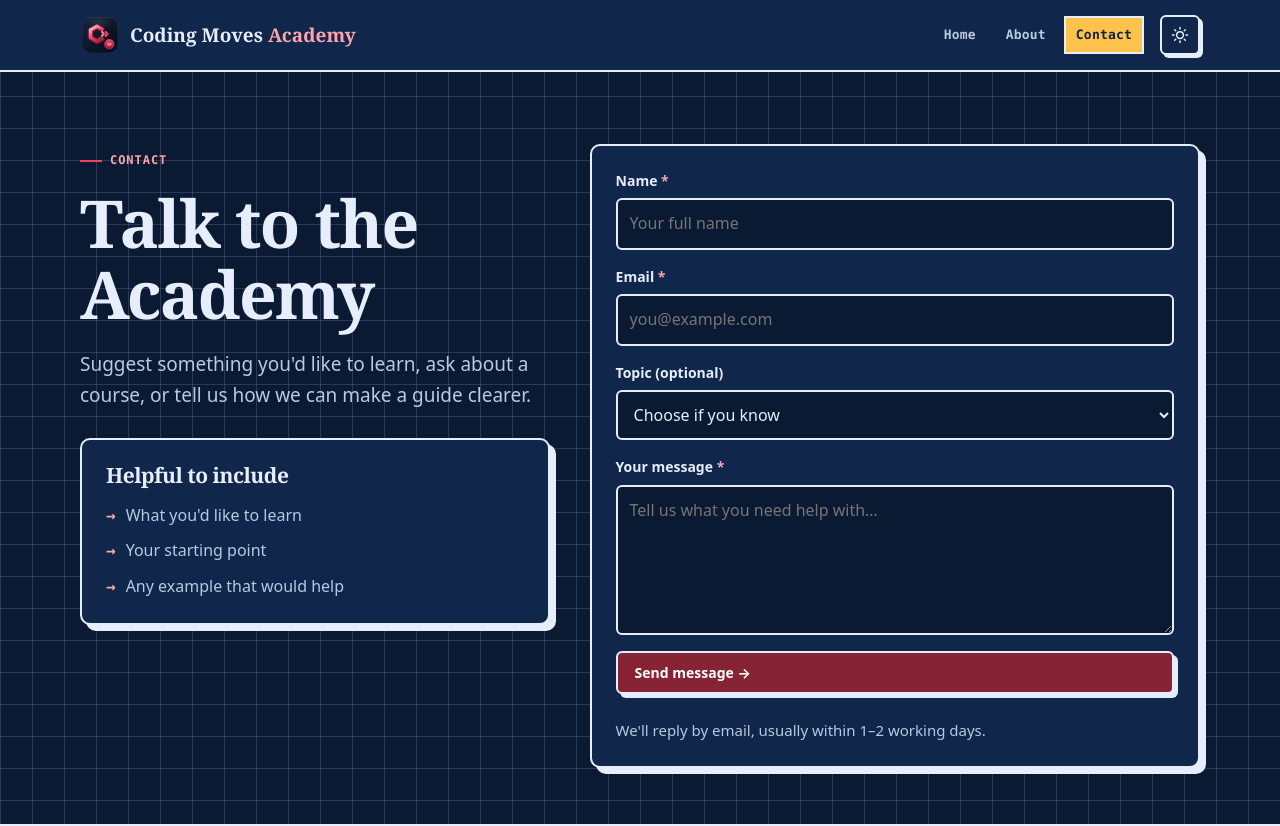
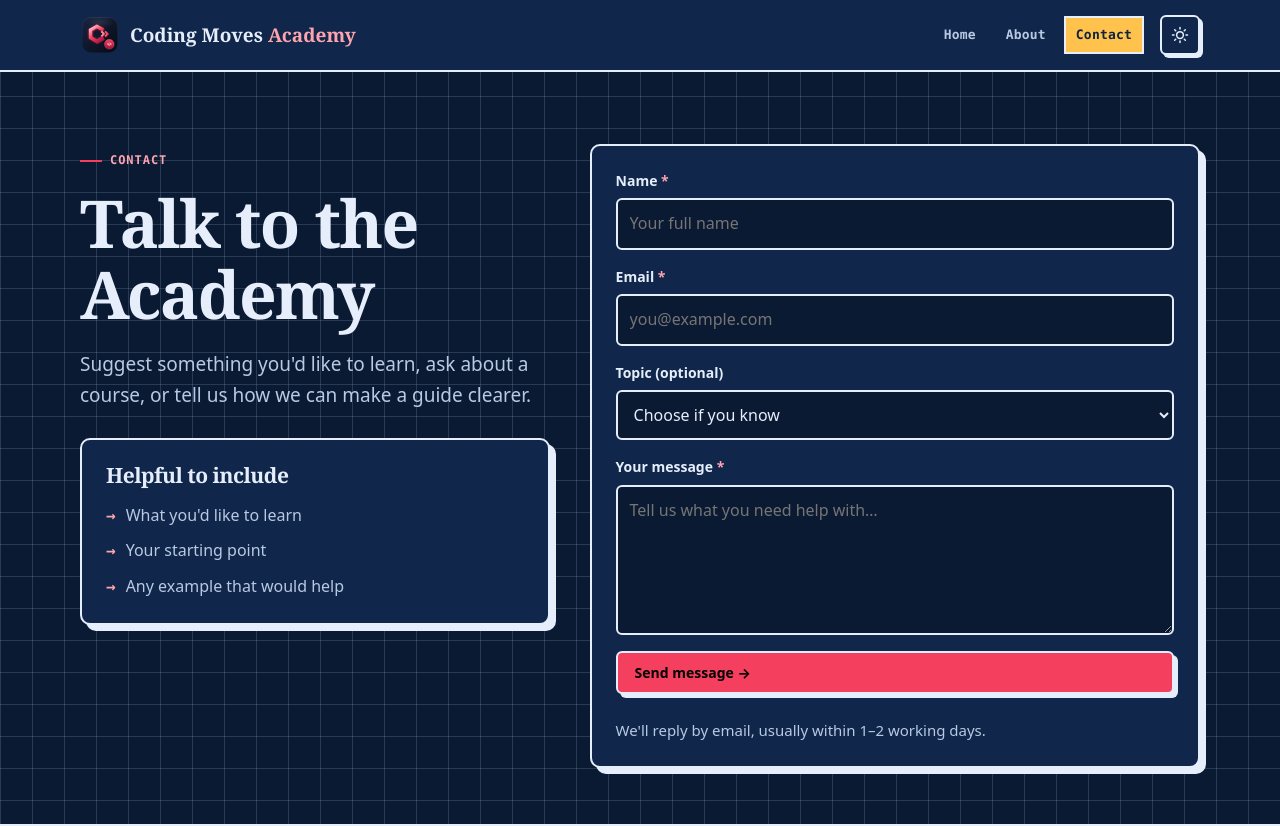
Before and after one commit to Coding-Moves/website, a Next.js app: page /academy/contact/ in a window 1280 px wide. Shown: the top 826 px of the page. Built offline with nearby package versions, Linux system fonts and the light colour scheme.

Commit message:
style: use full brand accents for primary buttons

```diff
--- a/src/app/globals.css
+++ b/src/app/globals.css
@@ -94,8 +94,7 @@ main { flex: 1; }
 .btn:hover { transform: translate(-1px, -1px); box-shadow: 5px 5px 0 var(--ink); }
 .btn:active { transform: translate(3px, 3px); box-shadow: 1px 1px 0 var(--ink); }
 .btn-primary {
-  /* A contrast-safe ink mix retains the brand hue while keeping labels AA. */
-  background: color-mix(in srgb, var(--accent) 55%, #000); color: #fff;
+  background: var(--accent); color: var(--button-ink);
 }
 .btn-ghost { background: var(--card); color: var(--ink); }
 
--- a/src/styles/tokens.css
+++ b/src/styles/tokens.css
@@ -11,6 +11,7 @@
   --amber: #ffb224;
   --ok: #0e9f6e;
   --bad: #d6336c;
+  --button-ink: #000000;
 
   --bg: var(--paper);
   --bg-2: #cfdeee;
```
